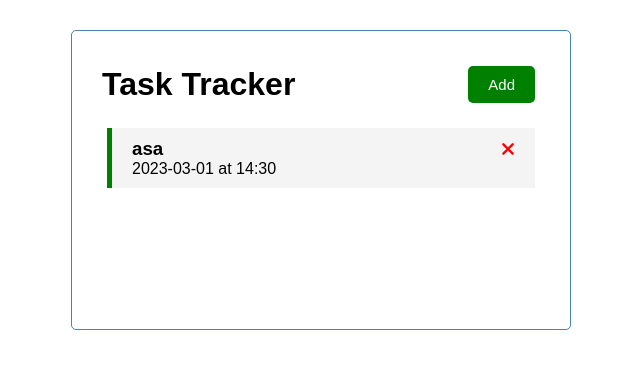
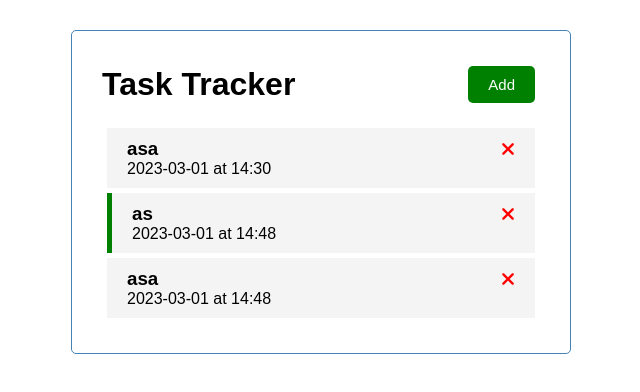
Before and after one commit to Remek-P/Task-tracker, a React (Create React App) app in the folder task-tracker/: page / in a window 1280 px wide. Shown: the top 392 px of the page, without its empty margins (319-959 px from the left). Built offline with nearby package versions, Linux system fonts and the light colour scheme; data requests are answered from the project's data file.

Commit message:
AddTask.js - after adding the task, the text is set to ""

```diff
--- a/task-tracker/db.json
+++ b/task-tracker/db.json
@@ -5,7 +5,21 @@
       "text": "asa",
       "day": "2023-03-01",
       "time": "14:30",
+      "reminder": false
+    },
+    {
+      "id": 3,
+      "text": "as",
+      "day": "2023-03-01",
+      "time": "14:48",
       "reminder": true
+    },
+    {
+      "id": 4,
+      "text": "asa",
+      "day": "2023-03-01",
+      "time": "14:48",
+      "reminder": false
     }
   ]
 }
--- a/task-tracker/src/App.js
+++ b/task-tracker/src/App.js
@@ -1,8 +1,8 @@
-import React, { useEffect, useState } from "react";
+import React, {useEffect, useState} from "react";
 
-import { Header } from "./components/Header";
-import { Tasks } from "./components/Tasks";
-import { AddTask } from "./components/AddTask";
+import {Header} from "./components/Header";
+import {Tasks} from "./components/Tasks";
+import {AddTask} from "./components/AddTask";
 
 function App() {
 
@@ -24,9 +24,7 @@ function App() {
 
     const fetchTasks = async () => {
         const res = await fetch("http://localhost:5000/tasks")
-        const data = await res.json()
-
-        return data
+        return await res.json()
     }
 
     return (
--- a/task-tracker/src/components/AddTask.js
+++ b/task-tracker/src/components/AddTask.js
@@ -36,6 +36,7 @@ export function AddTask({ tasks, setTasks }) {
 
         const data = await res.json();
             setTasks([...tasks, data]);
+            setText("")
     }
 
     return (
```
